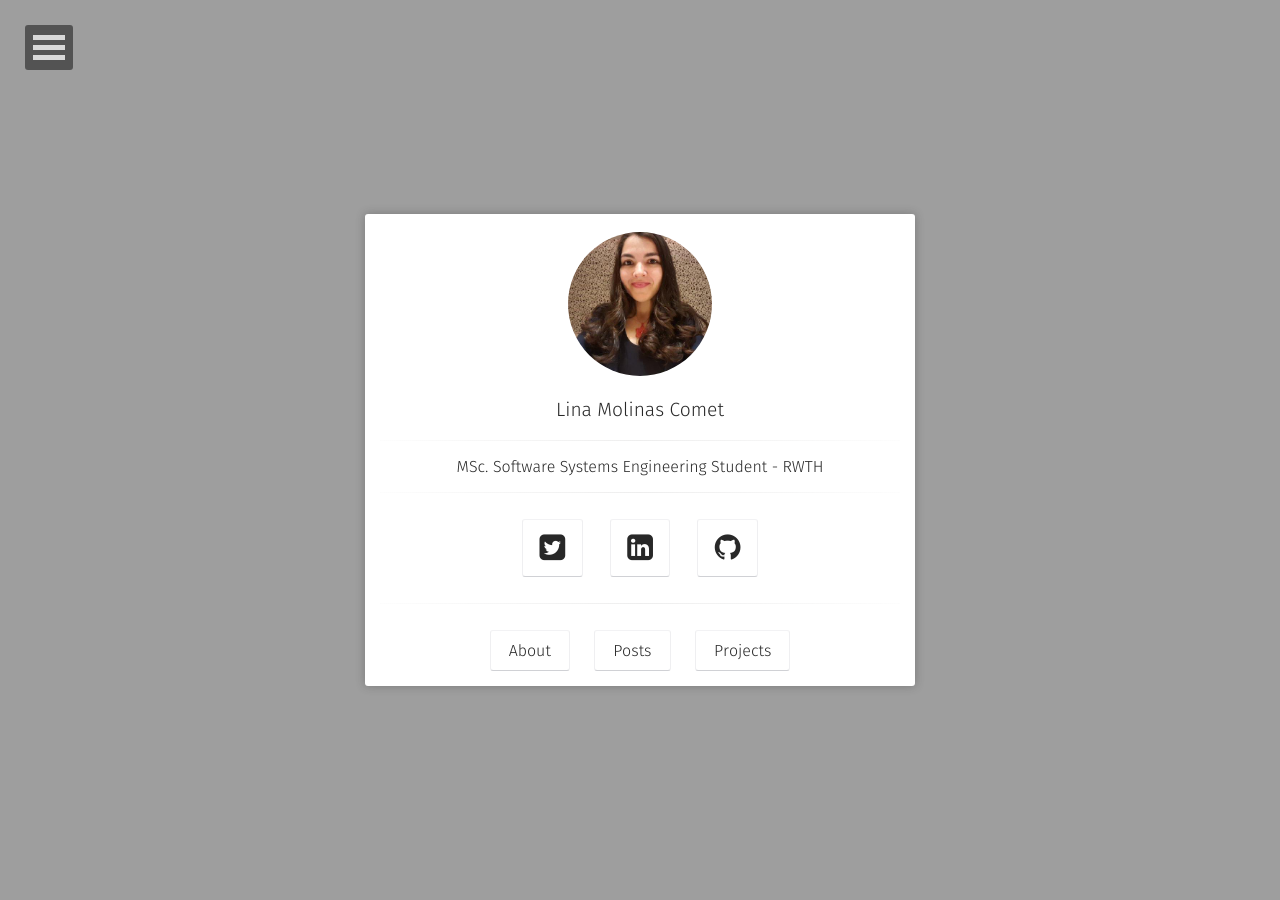
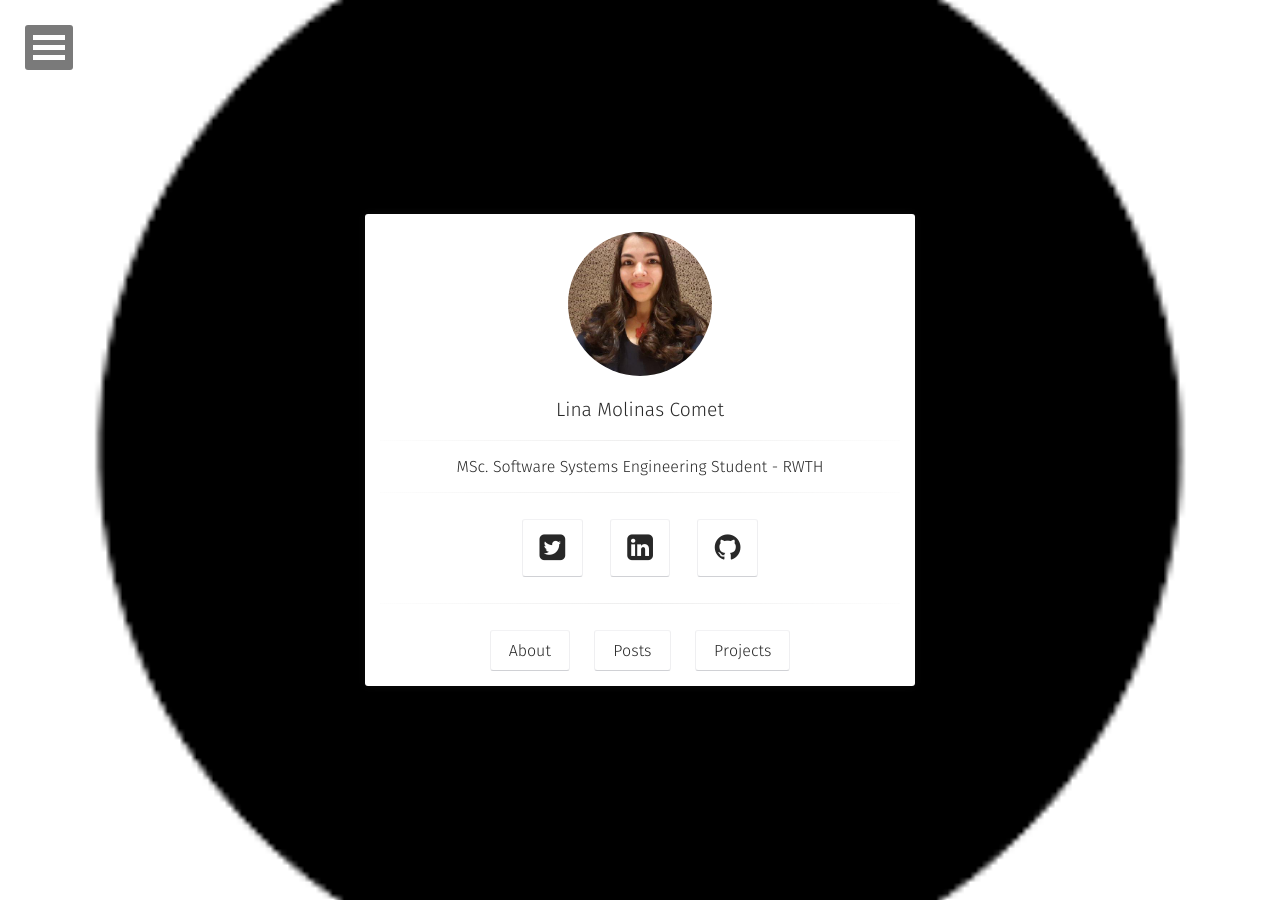
Before and after one commit to lcomet/linamolinascomet, a Jekyll site: the page built from index.html, in a window 1280 px wide. Built offline with Jekyll 4.4.1, drawn with Linux system fonts in a browser that asks for light colours; some web fonts are replaced.

Commit message:
update extension

```diff
--- a/_config.yml
+++ b/_config.yml
@@ -6,7 +6,7 @@ description:        "Computer Science Student."
 reading_time:       true
 words_per_minute:   200
 logo:               'assets/img/profile.jpg'
-background:         'assets/img/black.jpg'
+background:         'assets/img/black.png'
 tiled_bg:           false   # Set this true if you want to tile your background image, otherwise it will be covered
 locale:             en_US
 url:                https://lcomet.github.io/linamolinascomet/
```
